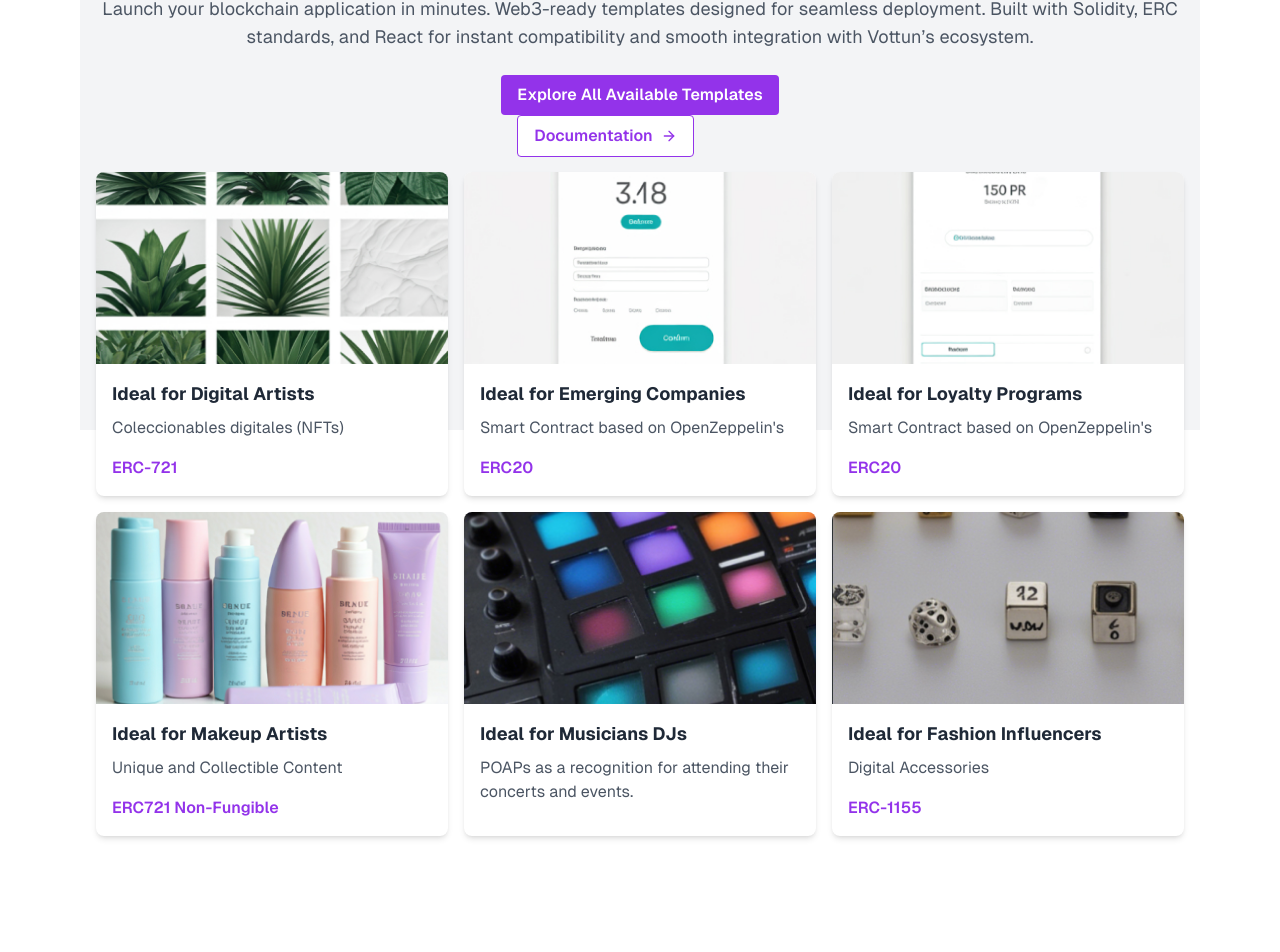
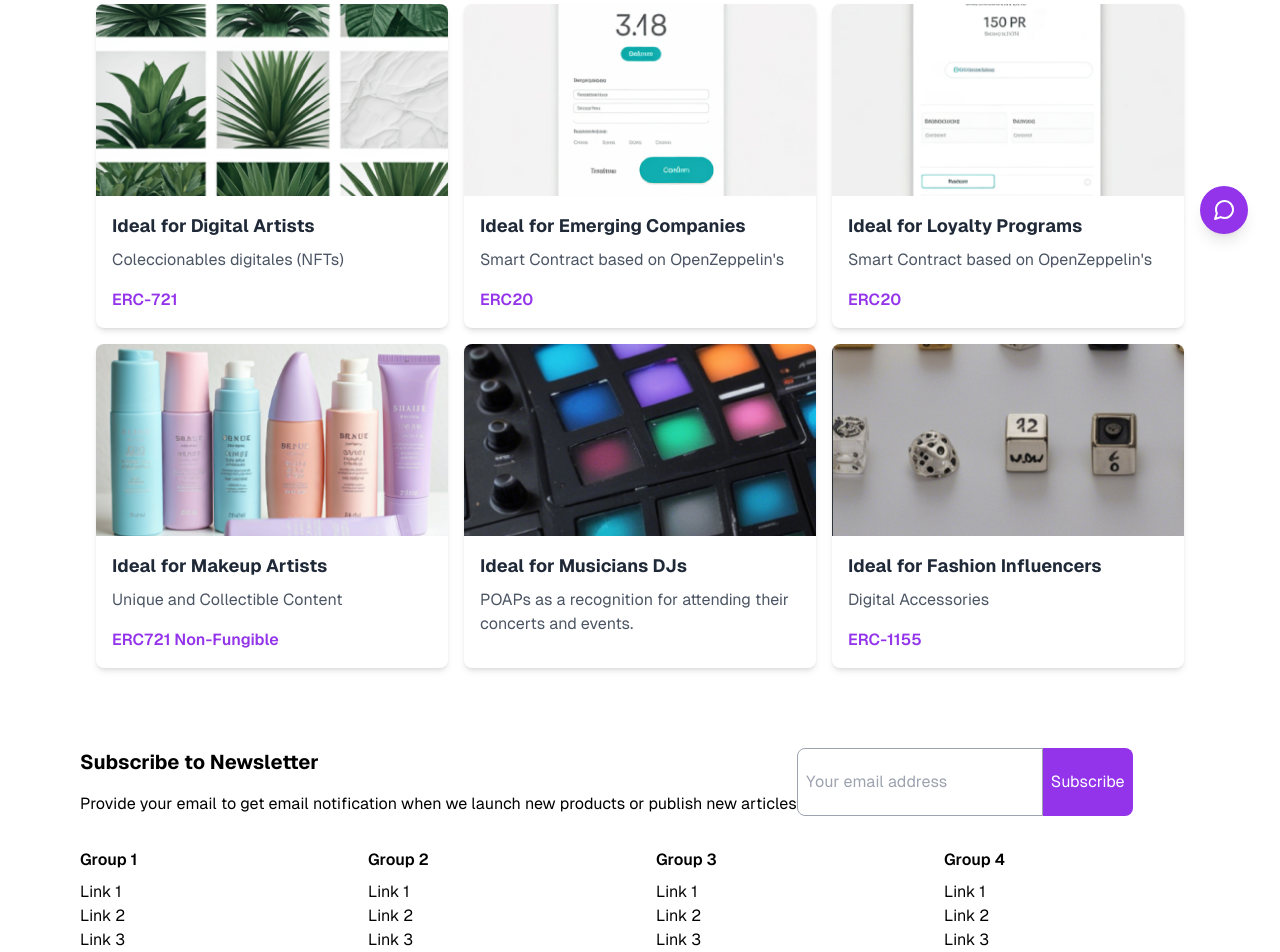
Before and after one commit to DevsJEG/vottum-templates-hub, a Next.js app: page / in a window 1280 px wide. Shown: the part 534-1486 px from the top of the page. Before the commit the page ends 1386 px from the top, so only its background shows below. Built offline with nearby package versions, Linux system fonts and the light colour scheme.

Commit message:
Create footer component

```diff
--- /dev/null
+++ b/src/app/components/Footer.tsx
@@ -0,0 +1,80 @@
+// components/Footer.tsx
+
+import React from 'react';
+import { FiMessageCircle } from 'react-icons/fi';
+
+const Footer: React.FC = () => {
+  return (
+    <footer className="">
+      {/* Newsletter Section */}
+      <div className="mb-8 flex">
+        <div>
+        <h2 className="text-xl font-bold mb-4">Subscribe to Newsletter</h2>
+        <p>Provide your email to get email notification when we
+        launch new products or publish new articles</p>
+        </div>
+        <form className="flex">
+          <input
+            type="email"
+            placeholder="Your email address"
+            className="flex-grow p-2 rounded-l-lg border border-gray-400 focus:outline-none focus:ring-2 focus:ring-purple-600"
+          />
+          <button className="bg-purple-600 text-white p-2 rounded-r-lg hover:bg-purple-700 transition">
+            Subscribe
+          </button>
+        </form>
+      </div>
+
+      {/* Links Section */}
+      <div className="grid grid-cols-1 md:grid-cols-4 gap-8">
+        <div>
+          <h3 className="font-semibold mb-2">Group 1</h3>
+          <ul>
+            <li><a href="#" className="hover:underline">Link 1</a></li>
+            <li><a href="#" className="hover:underline">Link 2</a></li>
+            <li><a href="#" className="hover:underline">Link 3</a></li>
+            <li><a href="#" className="hover:underline">Link 4</a></li>
+          </ul>
+        </div>
+        <div>
+          <h3 className="font-semibold mb-2">Group 2</h3>
+          <ul>
+            <li><a href="#" className="hover:underline">Link 1</a></li>
+            <li><a href="#" className="hover:underline">Link 2</a></li>
+            <li><a href="#" className="hover:underline">Link 3</a></li>
+            <li><a href="#" className="hover:underline">Link 4</a></li>
+          </ul>
+        </div>
+        <div>
+          <h3 className="font-semibold mb-2">Group 3</h3>
+          <ul>
+            <li><a href="#" className="hover:underline">Link 1</a></li>
+            <li><a href="#" className="hover:underline">Link 2</a></li>
+            <li><a href="#" className="hover:underline">Link 3</a></li>
+            <li><a href="#" className="hover:underline">Link 4</a></li>
+          </ul>
+        </div>
+        <div>
+          <h3 className="font-semibold mb-2">Group 4</h3>
+          <ul>
+            <li><a href="#" className="hover:underline">Link 1</a></li>
+            <li><a href="#" className="hover:underline">Link 2</a></li>
+            <li><a href="#" className="hover:underline">Link 3</a></li>
+            <li><a href="#" className="hover:underline">Link 4</a></li>
+          </ul>
+        </div>
+      </div>
+
+      {/* Chat Icon */}
+      <a
+        href="#"
+        className="fixed bottom-8 right-8 bg-purple-600 text-white p-3 rounded-full shadow-lg hover:bg-purple-700 transition"
+        aria-label="Chat"
+      >
+        <FiMessageCircle size={24} />
+      </a>
+    </footer>
+  );
+};
+
+export default Footer;
--- a/src/app/components/Hero.tsx
+++ b/src/app/components/Hero.tsx
@@ -5,7 +5,7 @@ import { FiArrowRight } from 'react-icons/fi';
 
 const Hero: React.FC = () => {
   return (
-    <div className="flex flex-col items-center justify-center min-h-screen bg-gray-100 text-center px-4">
+    <div className="flex flex-col items-center justify-center bg-gray-100 text-center px-4">
       <h2 className="text-lg font-semibold text-gray-700 mb-2">Website template with Vottun</h2>
       <h1 className="text-4xl font-bold text-gray-900 mb-4">Vottun Templates Hub</h1>
       <p className="text-lg text-gray-600 mb-6">
--- a/src/app/page.tsx
+++ b/src/app/page.tsx
@@ -1,13 +1,15 @@
 import Navbar from "./components/Navbar";
 import Hero from "./components/Hero";
 import Templates from "./components/Templates";
+import Footer from "./components/Footer";
 
 export default function Home() {
   return (
-    <div className="grid grid-rows-[20px_1fr_20px] items-center  min-h-screen p-8 pb-20 gap-16 sm:p-20 font-[family-name:var(--font-geist-sans)]">
+    <div className="grid items-center   p-8 pb-20 gap-16 sm:p-20 font-[family-name:var(--font-geist-sans)]">
       <Navbar />
       <Hero />
       <Templates />
+      <Footer />
     </div>
   );
 }
```
